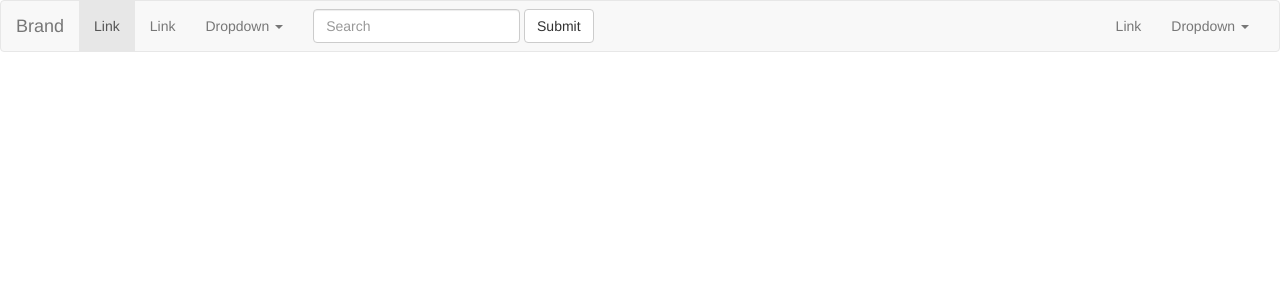
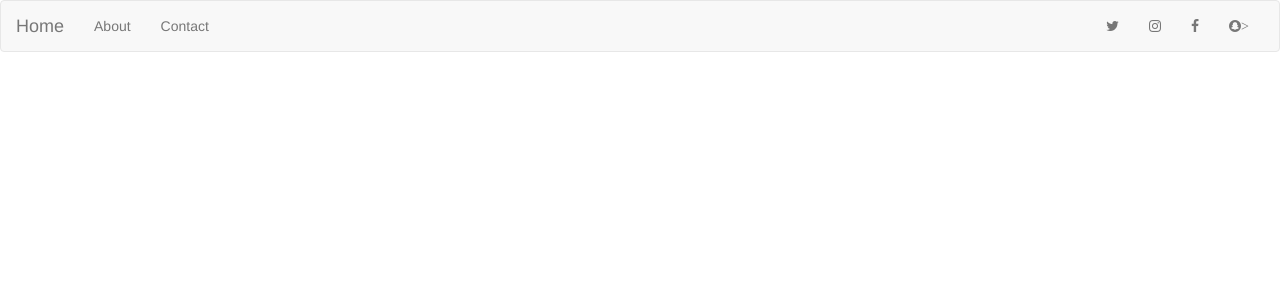
Before and after one commit to kriegbenally/teamRed, a PHP site: page /index.php in a window 1280 px wide. Shown: the top 300 px of the page. Run offline with PHP 8.4, Linux system fonts and the light colour scheme; some libraries are stand-ins or nearby versions.

Commit message:
made changes again to navBar
changes to index.php and navBar

```diff
--- a/index.php
+++ b/index.php
@@ -4,6 +4,7 @@
     <meta charset="utf-8">
     <title></title>
     <?php require_once("lib/headutils.php"); ?>
+    <link rel="stylesheet" href="lib/css/index.css">
   </head>
   <body>
     <?php require_once("lib/partials/navbar.php");?>
--- a/lib/partials/navbar.php
+++ b/lib/partials/navbar.php
@@ -8,44 +8,27 @@
         <span class="icon-bar"></span>
         <span class="icon-bar"></span>
       </button>
-      <a class="navbar-brand" href="#">Brand</a>
+      <a class="navbar-brand" href="index.php">Home</a>
     </div>
 
     <!-- Collect the nav links, forms, and other content for toggling -->
     <div class="collapse navbar-collapse" id="bs-example-navbar-collapse-1">
       <ul class="nav navbar-nav">
-        <li class="active"><a href="#">Link <span class="sr-only">(current)</span></a></li>
-        <li><a href="#">Link</a></li>
-        <li class="dropdown">
-          <a href="#" class="dropdown-toggle" data-toggle="dropdown" role="button" aria-haspopup="true" aria-expanded="false">Dropdown <span class="caret"></span></a>
-          <ul class="dropdown-menu">
-            <li><a href="#">Action</a></li>
-            <li><a href="#">Another action</a></li>
-            <li><a href="#">Something else here</a></li>
-            <li role="separator" class="divider"></li>
-            <li><a href="#">Separated link</a></li>
-            <li role="separator" class="divider"></li>
-            <li><a href="#">One more separated link</a></li>
-          </ul>
+        <li><a href="about.php">About</a></li>
+        <li><a href="contact.php">Contact</a></li>
+      </ul>
+      <ul class="nav navbar-nav navbar-right">
+        <li>
+          <a href="#" target="_blank"><i class="fa fa-twitter"></i></a>
         </li>
-      </ul>
-      <form class="navbar-form navbar-left">
-        <div class="form-group">
-          <input type="text" class="form-control" placeholder="Search">
-        </div>
-        <button type="submit" class="btn btn-default">Submit</button>
-      </form>
-      <ul class="nav navbar-nav navbar-right">
-        <li><a href="#">Link</a></li>
-        <li class="dropdown">
-          <a href="#" class="dropdown-toggle" data-toggle="dropdown" role="button" aria-haspopup="true" aria-expanded="false">Dropdown <span class="caret"></span></a>
-          <ul class="dropdown-menu">
-            <li><a href="#">Action</a></li>
-            <li><a href="#">Another action</a></li>
-            <li><a href="#">Something else here</a></li>
-            <li role="separator" class="divider"></li>
-            <li><a href="#">Separated link</a></li>
-          </ul>
+        <li>
+          <a href="#" target="_blank"><i class="fa fa-instagram"></i></a>
+        </li>
+        <li>
+          <a href="#" target="_blank"><i class="fa fa-facebook" aria-hidden="true"></i></a>
+        </li>
+        <li>
+          <a href="#" target="_blank"><i class="fa fa-snapchat" aria-hidden="true">></i></a>
         </li>
       </ul>
     </div><!-- /.navbar-collapse -->
```
